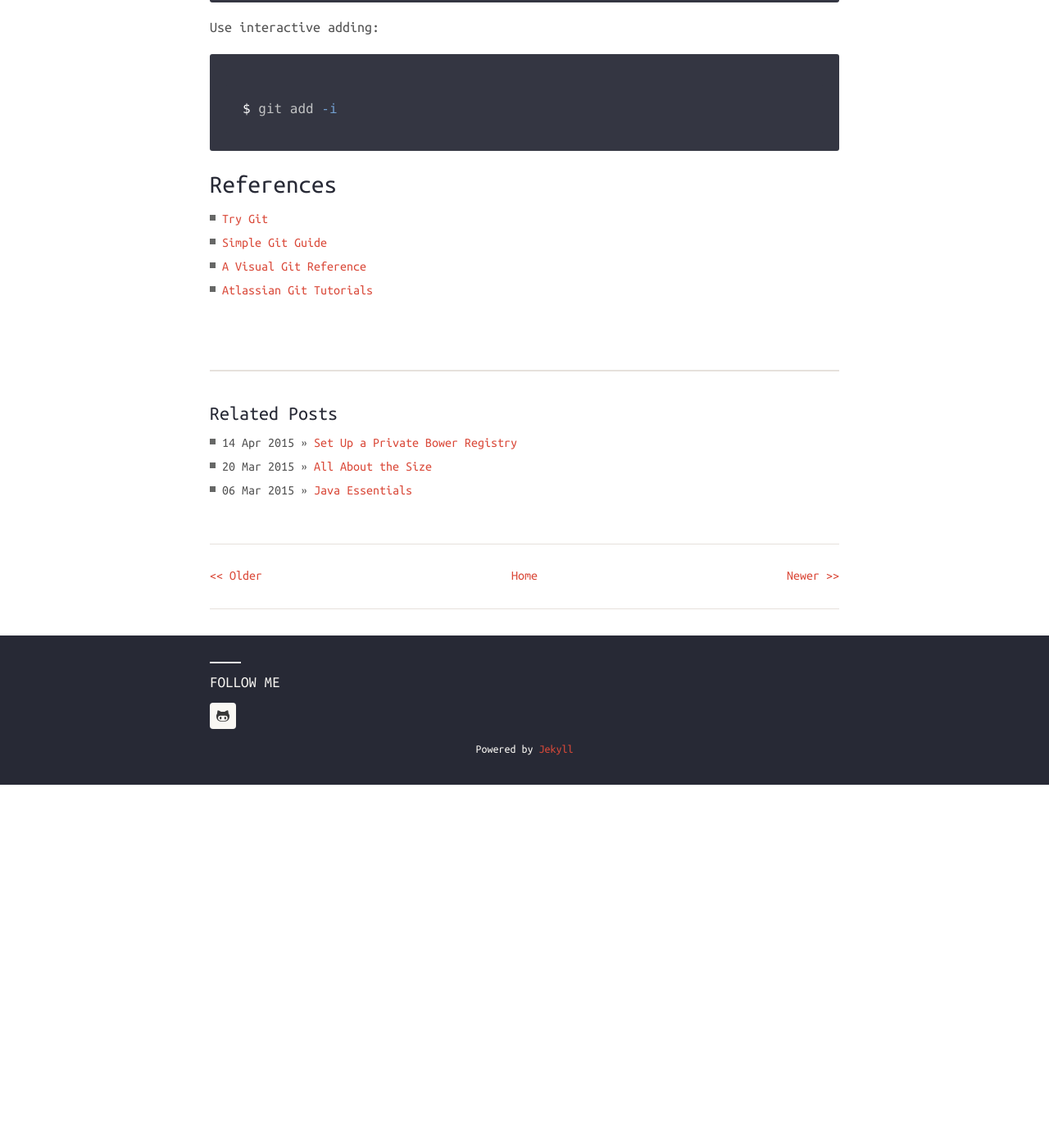
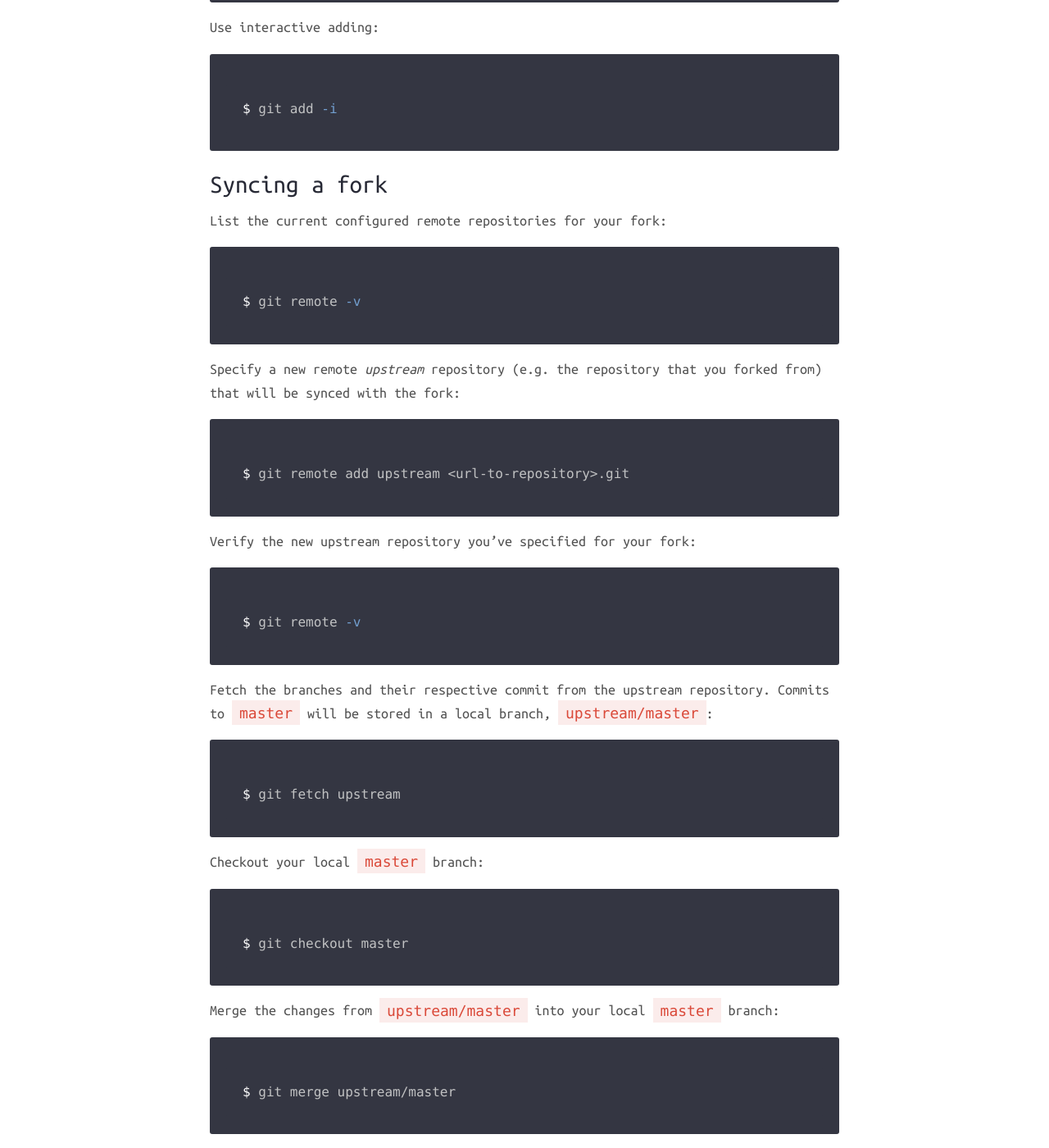
Before and after one commit to haixuanc/haixuanc.github.io, a Jekyll site: the page built from _posts/2015-03-31-git-essentials.markdown, in a window 1280 px wide and 1400 px high, scrolled down 7944 px. Shown: the whole window at 82% size. Built offline with Jekyll 4.4.1, drawn with Linux system fonts in a browser that asks for light colours; nearby versions of some CDN libraries; Markdown is read by kramdown in place of the engine named in the settings; comment, search, counter and statistics services are not loaded; before the commit the page ends 8901 px from its top, so only the background shows below that.

Commit message:
Update 2015-03-31-git-essentials.markdown

````diff
--- a/_posts/2015-03-31-git-essentials.markdown
+++ b/_posts/2015-03-31-git-essentials.markdown
@@ -264,6 +264,44 @@ Use interactive adding:
 $ git add -i
 ```
 
+## Syncing a fork
+
+List the current configured remote repositories for your fork:
+
+``` bash
+$ git remote -v
+```
+
+Specify a new remote *upstream* repository (e.g. the repository that you forked from) that will be synced with the fork:
+
+``` bash
+$ git remote add upstream <url-to-repository>.git
+```
+
+Verify the new upstream repository you've specified for your fork:
+
+``` bash
+$ git remote -v
+```
+
+Fetch the branches and their respective commit from the upstream repository. Commits to `master` will be stored in a local branch, `upstream/master`:
+
+``` bash
+$ git fetch upstream
+```
+
+Checkout your local `master` branch:
+
+``` bash
+$ git checkout master
+```
+
+Merge the changes from `upstream/master` into your local `master` branch:
+
+``` bash
+$ git merge upstream/master
+```
+
 ## References
 
 - [Try Git](https://try.github.io)
````
